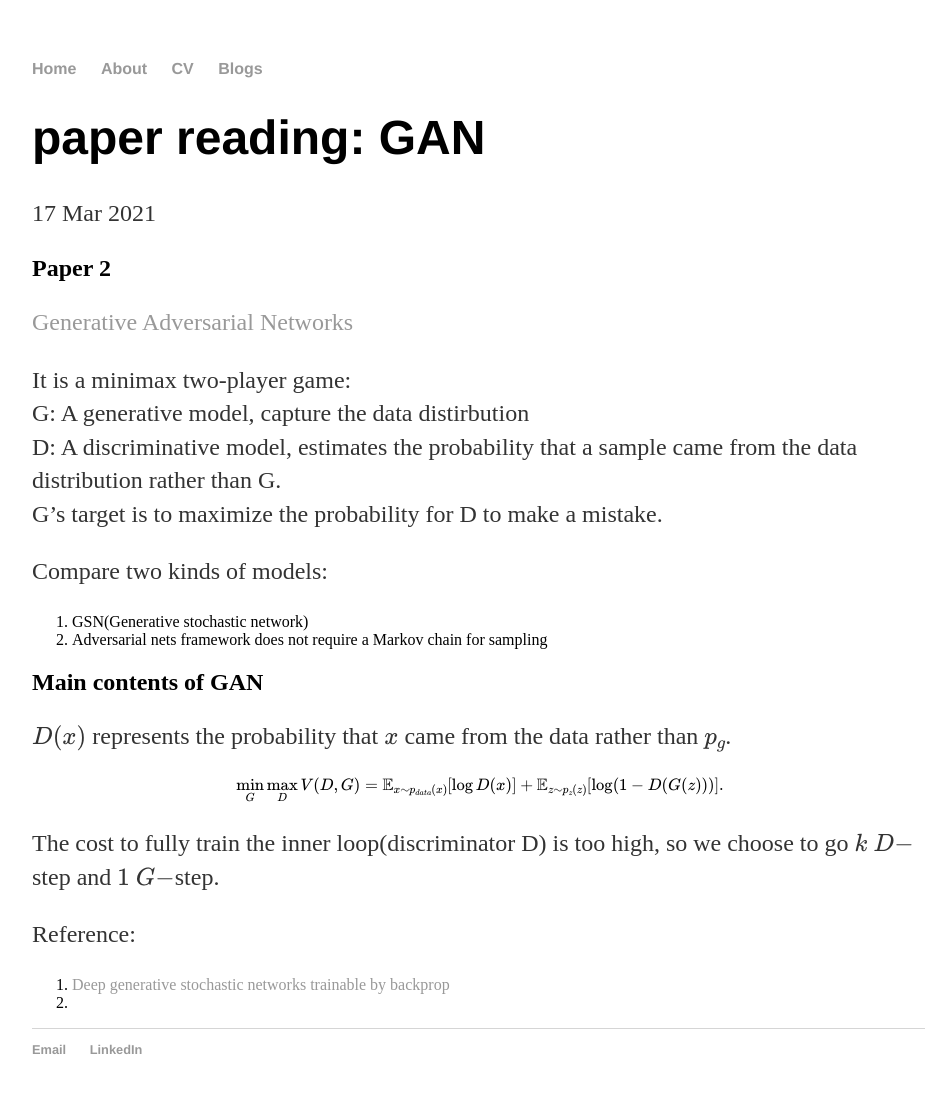
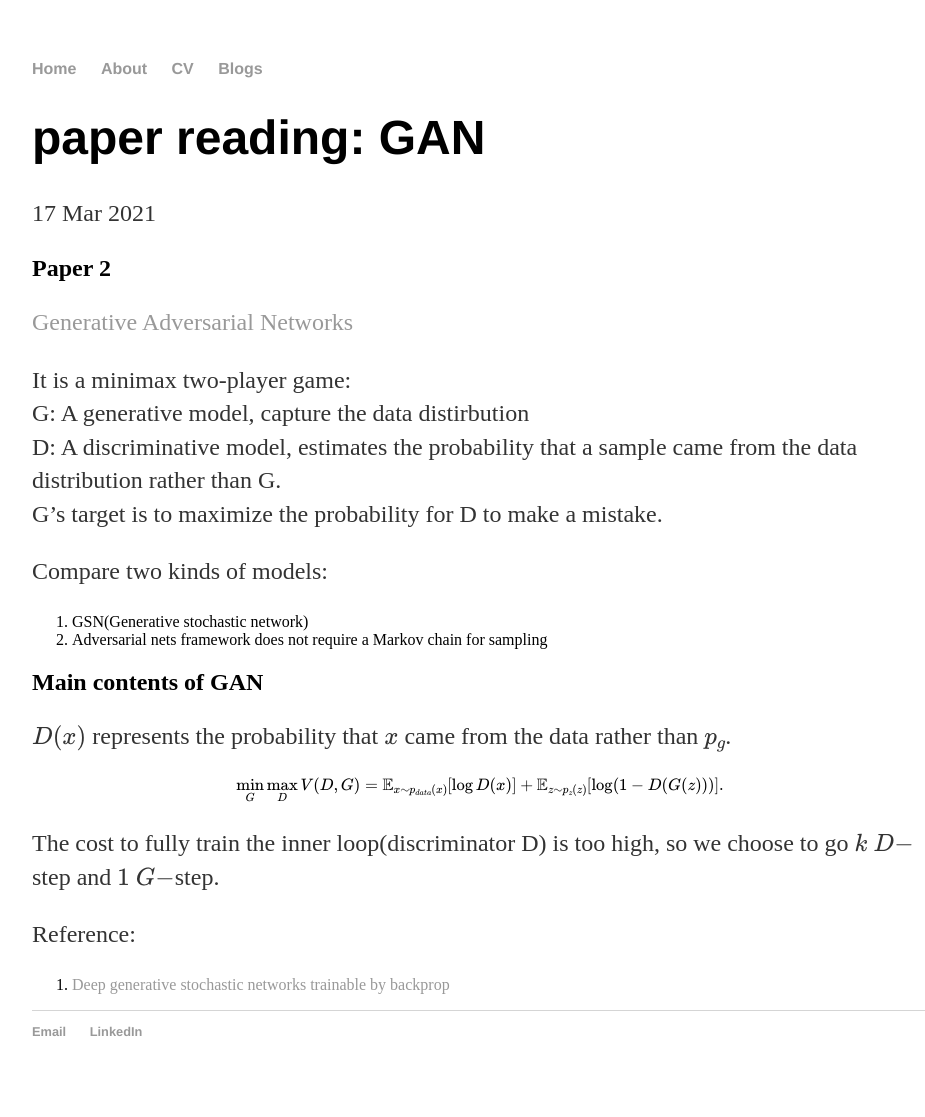
Before and after one commit to radarFudan/radarFudan.github.io, a Jekyll site: the page built from _posts/2021-03-17-paper-reading-GAN.md, in a window 1280 px wide. Shown: the whole page, without its empty margins (160-1085 px from the left). Built offline with Jekyll 4.4.1, drawn with Linux system fonts in a browser that asks for light colours; formulas are drawn with MathJax 3.

Commit message:
Slight modification

```diff
--- a/_posts/2021-03-17-paper-reading-GAN.md
+++ b/_posts/2021-03-17-paper-reading-GAN.md
@@ -12,8 +12,7 @@ G: A generative model, capture the data distirbution <br>
 D: A discriminative model, estimates the probability that a sample came from the data distribution rather than G. <br>
 G's target is to maximize the probability for D to make a mistake.
 
-Compare two kinds of models:
-
+Compare two kinds of models: <br>
 1. GSN(Generative stochastic network)
 2. Adversarial nets framework does not require a Markov chain for sampling
 
```
Also changed, not shown: other parts of _posts/2021-03-17-paper-reading-GAN.md (+0 -1 lines), _posts/2021-03-18-paper-reading-WGAN.md (+4 -1 lines).
